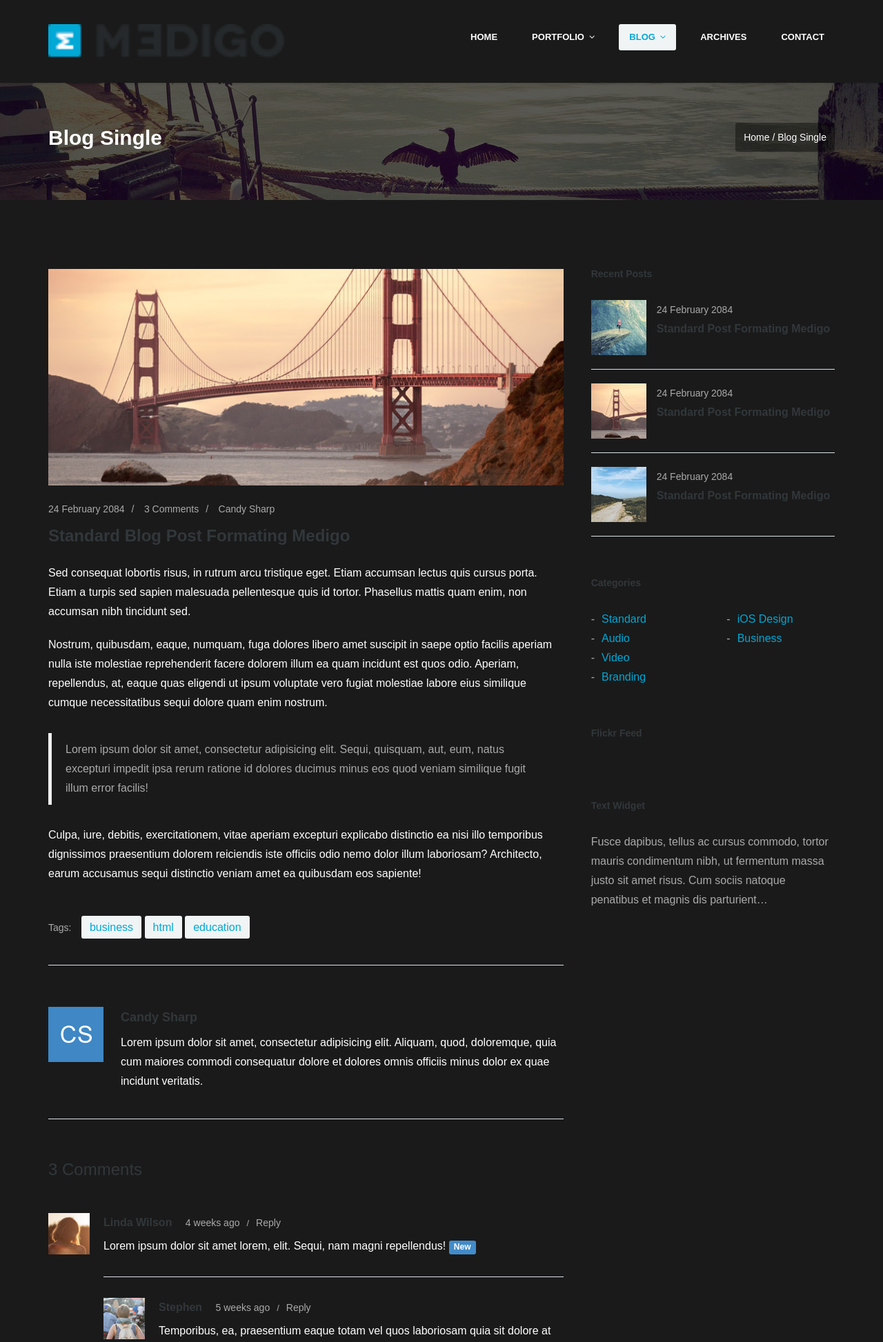
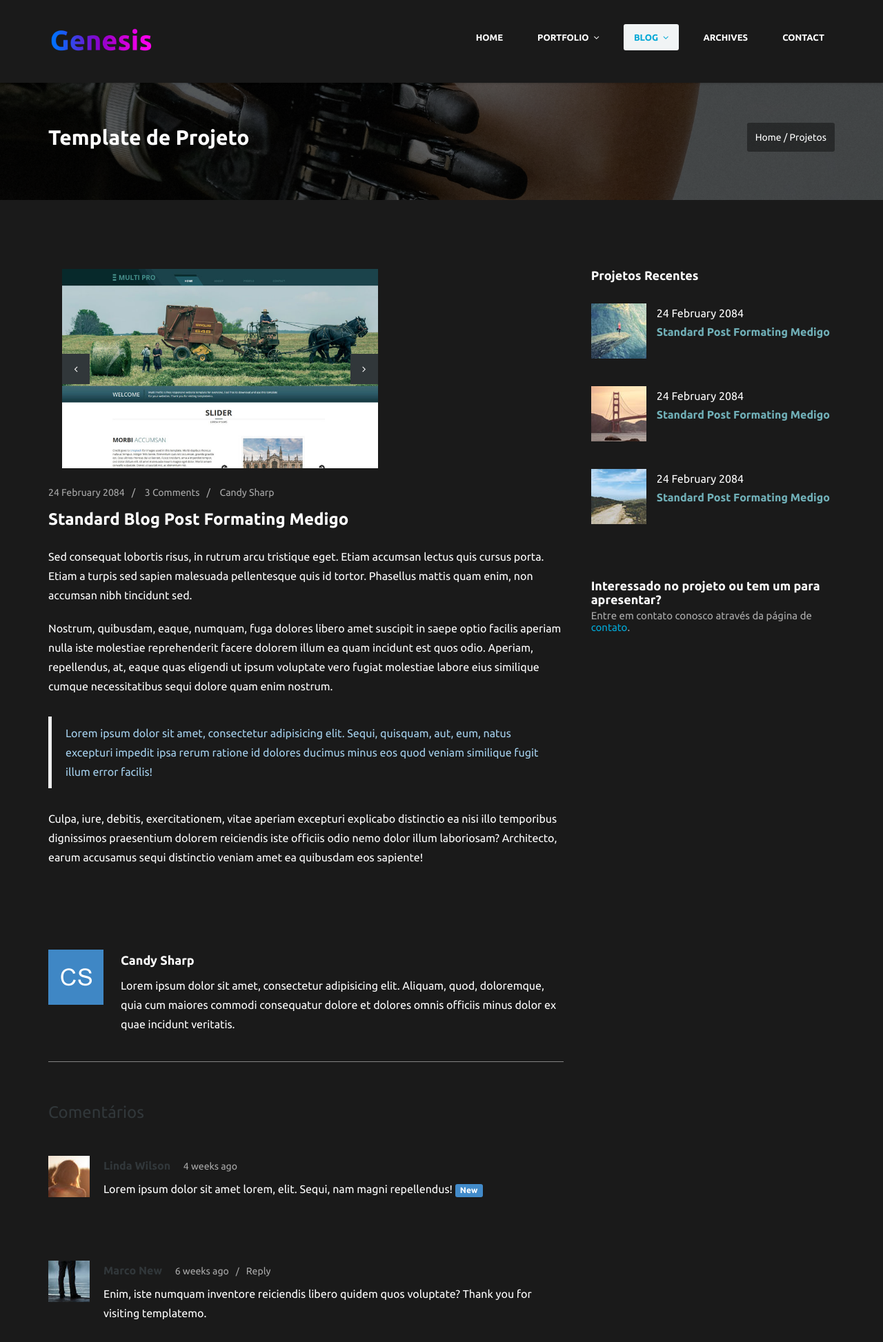
Before and after one commit to Jaiusu/tcc-genesis, a PHP site: page /blog-single.html in a window 1280 px wide. Shown: the top 1946 px of the page at 69% size. Run offline with PHP 8.4, Linux system fonts and the light colour scheme.

Commit message:
Project page II

```diff
--- a/blog-single.html
+++ b/blog-single.html
@@ -3,7 +3,7 @@
 <head>
 	<meta charset="UTF-8">
 	<meta name="viewport" content="width=device-width, initial-scale=1, maximum-scale=1">
-	<title>Medigo Blue, Blog Post, free template</title>
+	<title>Página de Projeto</title>
     <meta name="keywords" content="">
 	<meta name="description" content="">
     <meta name="author" content="templatemo">
@@ -15,6 +15,8 @@
 	<!-- Google Fonts -->
 	<link href="http://fonts.googleapis.com/css?family=PT+Serif:400,700,400italic,700itali" rel="stylesheet">
 	<link href="http://fonts.googleapis.com/css?family=Raleway:400,900,800,700,500,200,100,600" rel="stylesheet">
+	<link rel="preconnect" href="https://fonts.gstatic.com">
+	<link href="https://fonts.googleapis.com/css2?family=Ubuntu:ital,wght@0,300;0,400;0,500;0,700;1,300;1,400;1,500;1,700&display=swap" rel="stylesheet">
 
 	<!-- Stylesheets -->
 	<link rel="stylesheet" href="bootstrap/bootstrap.css">
@@ -62,7 +64,7 @@
 
 					<div class="pull-left logo">
 						<a href="index.html">
-							<img src="images/logo.png" alt="Medigo">
+							<img src="images/logo-2.png" alt="Medigo">
 						</a>
 					</div>	<!-- /.logo -->
 
@@ -111,10 +113,10 @@
 			<div class="container pageTitle">
 				<div class="row">
 					<div class="col-md-6 col-sm-6">
-						<h2 class="page-title">Blog Single</h2>
+						<h2 class="page-title">Template de Projeto</h2>
 					</div> <!-- /.col-md-6 -->
 					<div class="col-md-6 col-sm-6 text-right">
-						<span class="page-location">Home / Blog Single</span>
+						<span class="page-location">Home / Projetos</span>
 					</div> <!-- /.col-md-6 -->
 				</div> <!-- /.row -->
 			</div> <!-- /.container -->
@@ -129,7 +131,15 @@
 					<div class="col-md-12">
 						<div class="post-blog">
 							<div class="blog-image">
-								<img src="images/includes/blog2.jpg" alt="">
+								<div class="col-md-8">
+									<div class="flexslider">
+										<ul class="slides">
+											<li><img src="images/includes/projectimage2.jpg" alt="Slide 1"></li>
+											<li><img src="images/includes/projectimage3.jpg" alt="Slide 2"></li>
+											<li><img src="images/includes/projectimage4.jpg" alt="Slide 3"></li>
+										</ul>
+									</div>
+							</div>
 							</div> <!-- /.blog-image -->
 							<div class="blog-content">
 								<span class="meta-date"><a href="#">24 February 2084</a></span>
@@ -142,12 +152,6 @@
 									Lorem ipsum dolor sit amet, consectetur adipisicing elit. Sequi, quisquam, aut, eum, natus excepturi impedit ipsa rerum ratione id dolores ducimus minus eos quod veniam similique fugit illum error facilis!
 								</blockquote>
 								<p>Culpa, iure, debitis, exercitationem, vitae aperiam excepturi explicabo distinctio ea nisi illo temporibus dignissimos praesentium dolorem reiciendis iste officiis odio nemo dolor illum laboriosam? Architecto, earum accusamus sequi distinctio veniam amet ea quibusdam eos sapiente!</p>
-								<div class="tag-items">
-                                    <span class="small-text">Tags:</span>
-                                    <a href="#" rel="tag">business</a>
-                                    <a href="#" rel="tag">html</a>
-                                    <a href="#" rel="tag">education</a>
-                                </div>
 							</div> <!-- /.blog-content -->
 						</div> <!-- /.post-blog -->
 					</div> <!-- /.col-md-12 -->
@@ -159,7 +163,7 @@
                                 <img src="images/includes/author.png" alt="">
                             </a>
                             <div class="blog-author-info">
-                                <h4 class="author-name"><a href="#">Candy Sharp</a></h4>
+                                <h4 class="author-name">Candy Sharp</h4>
                                 <p>Lorem ipsum dolor sit amet, consectetur adipisicing elit. Aliquam, quod, doloremque, quia cum maiores commodi consequatur dolore et dolores omnis officiis minus dolor ex quae incidunt veritatis.</p>
                             </div>
                         </div>
@@ -168,7 +172,7 @@
 				<div class="row">
 					<div class="col-md-12">
                         <div id="blog-comments" class="blog-post-comments">
-                            <h3>3 Comments</h3>
+                            <h3>Comentários</h3>
                             <div class="blog-comments-content">
                                 <div class="media">
                                     <div class="pull-left">
@@ -177,20 +181,13 @@
                                     <div class="media-body">
                                         <div class="media-heading">
                                         	<h4>Linda Wilson</h4>
-                                        	<a href="#"><span>4 weeks ago</span><span>Reply</span></a>
+                                        	<a href="#"><span>4 weeks ago</span></a>
                                         </div>
                                         <p>Lorem ipsum dolor sit amet lorem, elit. Sequi, nam magni repellendus! <span class="label label-primary">New</span></p>
                                         <div class="media">
                                             <div class="pull-left">
-                                                <img class="media-object" src="images/includes/comment2.jpg" alt="">
-                                            </div>
-                                            <div class="media-body">
-                                                <div class="media-heading">
-		                                        	<h4>Stephen</h4>
-		                                        	<a href="#"><span>5 weeks ago</span><span>Reply</span></a>
-		                                        </div>
-                                                <p>Temporibus, ea, praesentium eaque totam vel quos laboriosam quia sit dolore at consequatur beatae aliquam debitis porro quasi cupiditate quod!</p>
-                                            </div>
+
+											</div>
                                         </div>
                                     </div>
                                 </div>
@@ -259,7 +256,7 @@
 			<div class="col-md-4">
 				<div class="sidebar">
 					<div class="sidebar-widget">
-						<h5 class="widget-title">Recent Posts</h5>
+						<h5 class="widget-title">Projetos Recentes</h5>
 						<div class="last-post clearfix">
 							<div class="thumb pull-left">
 								<a href="#"><img src="images/includes/blogthumb1.jpg" alt=""></a>
@@ -289,31 +286,8 @@
 						</div> <!-- /.last-post -->
 					</div> <!-- /.sidebar-widget -->
 					<div class="sidebar-widget">
-						<h5 class="widget-title">Categories</h5>
-						<div class="row categories">
-							<div class="col-md-6">
-								<ul>
-									<li><a href="#">Standard</a></li>
-									<li><a href="#">Audio</a></li>
-									<li><a href="#">Video</a></li>
-									<li><a href="#">Branding</a></li>
-								</ul>
-							</div>
-							<div class="col-md-6">
-								<ul>
-									<li><a href="#">iOS Design</a></li>
-									<li><a href="#">Business</a></li>
-								</ul>
-							</div>
-						</div> <!-- /.row -->
-					</div> <!-- /.sidebar-widget -->
-					<div class="sidebar-widget">
-						<h5 class="widget-title">Flickr Feed</h5>
-						<ul id="flickr-feed" class="thumbs"></ul>
-					</div> <!-- /.sidebar-widget -->
-					<div class="sidebar-widget">
-						<h5 class="widget-title">Text Widget</h5>
-						<p class="light-text">Fusce dapibus, tellus ac cursus commodo, tortor mauris condimentum nibh, ut fermentum massa justo sit amet risus. Cum sociis natoque penatibus et magnis dis parturient… </p>
+						<h5 class="widget-title">Interessado no projeto ou tem um para apresentar?</h5>
+						<p class="widget-text">Entre em contato conosco através da página de <a href="contact">contato</a>.</p>
 					</div> <!-- /.sidebar-widget -->
 				</div> <!-- /.sidebar -->
 			</div> <!-- /.col-md-4 -->
--- a/css/blue-scheme.css
+++ b/css/blue-scheme.css
@@ -480,7 +480,7 @@ input.mainBtn {
 }
 
 #blogId {
-  background-image: url("../images/includes/blogId.jpg");
+  background-image: url("../images/includes/projs.jpg");
   background-attachment: inherit;
 }
 
@@ -546,7 +546,7 @@ input.mainBtn {
 blockquote {
   margin: 30px 0;
   display: block;
-  color: #aaaaaa;
+  color: #a5d1ee;
 }
 
 /*------------------------------------------------------
@@ -857,6 +857,10 @@ blockquote {
   margin: 100px 0 60px 0;
 }
 
+.flexslider {
+  width: 100%;
+}
+
 .flex-direction-nav a {
   width: 40px;
   height: 44px;
@@ -1010,13 +1014,12 @@ blockquote {
 .post-blog {
   margin-bottom: 60px;
   padding-bottom: 40px;
-  border-bottom: 1px solid #dce4e6;
 }
 .post-blog .blog-image {
   overflow: hidden;
   margin-bottom: 20px;
 }
-.post-blog .blog-image img {
+.post-blog .blog-image .flexslides .slides {
   width: 100%;
   height: auto;
 }
@@ -1036,9 +1039,10 @@ blockquote {
   font-size: 24px;
   line-height: 30px;
   font-weight: 600;
+  color: #ffffff;
 }
 .post-blog .blog-content h3 a {
-  color: #31373a;
+  color: #96b9ca;
 }
 .post-blog .blog-content h3 a:hover {
   color: #00a8d6;
@@ -1064,7 +1068,7 @@ blockquote {
 }
 
 #blog-author {
-  border-bottom: 1px solid #dce4e6;
+  border-bottom: 1px solid #838383;
   padding-bottom: 20px;
 }
 #blog-author .blog-author-img {
@@ -1085,6 +1089,9 @@ blockquote {
   font-size: 18px;
   margin: 0 0 7px 0;
 }
+.author-name{
+  color: white;
+}
 #blog-author .blog-author-info h4.author-name a {
   color: #31373a;
 }
@@ -1099,11 +1106,9 @@ blockquote {
 #blog-comments .media {
   display: block;
   margin-top: 30px;
-  border-bottom: 1px solid #dce4e6;
 }
 #blog-comments .media .media {
   padding-top: 30px;
-  border-top: 1px solid #dce4e6;
   border-bottom: 0;
 }
 #blog-comments .media-object {
@@ -1171,21 +1176,25 @@ blockquote {
   margin-top: 100px;
   margin-bottom: 100px;
 }
-
 .sidebar-widget {
   margin-bottom: 60px;
 }
-
+.widget-text {
+  margin-top: -25px;
+  font-size: 15px;
+  color: #adadad;
+  line-height: normal;
+}
 .widget-title {
-  font-size: 14px;
+  font-size: 18px;
   font-weight: 800;
   margin: 0 0 30px 0;
+  color: #fcfcfc;
 }
 
 .last-post {
   padding-bottom: 20px;
   margin-bottom: 20px;
-  border-bottom: 1px solid #dce4e6;
 }
 .last-post .thumb {
   overflow: hidden;
@@ -1197,6 +1206,7 @@ blockquote {
 .last-post .content {
   overflow: hidden;
 }
+.last-post
 .last-post .content span {
   color: #aaaaaa;
   font-size: 14px;
@@ -1209,7 +1219,7 @@ blockquote {
   margin: 0;
 }
 .last-post .content h4 a {
-  color: #31373a;
+  color: #71b1b9;
 }
 .last-post .content h4 a:hover {
   color: #00a8d6;
```
Also changed, not shown: images/includes/projs.jpg (added).
